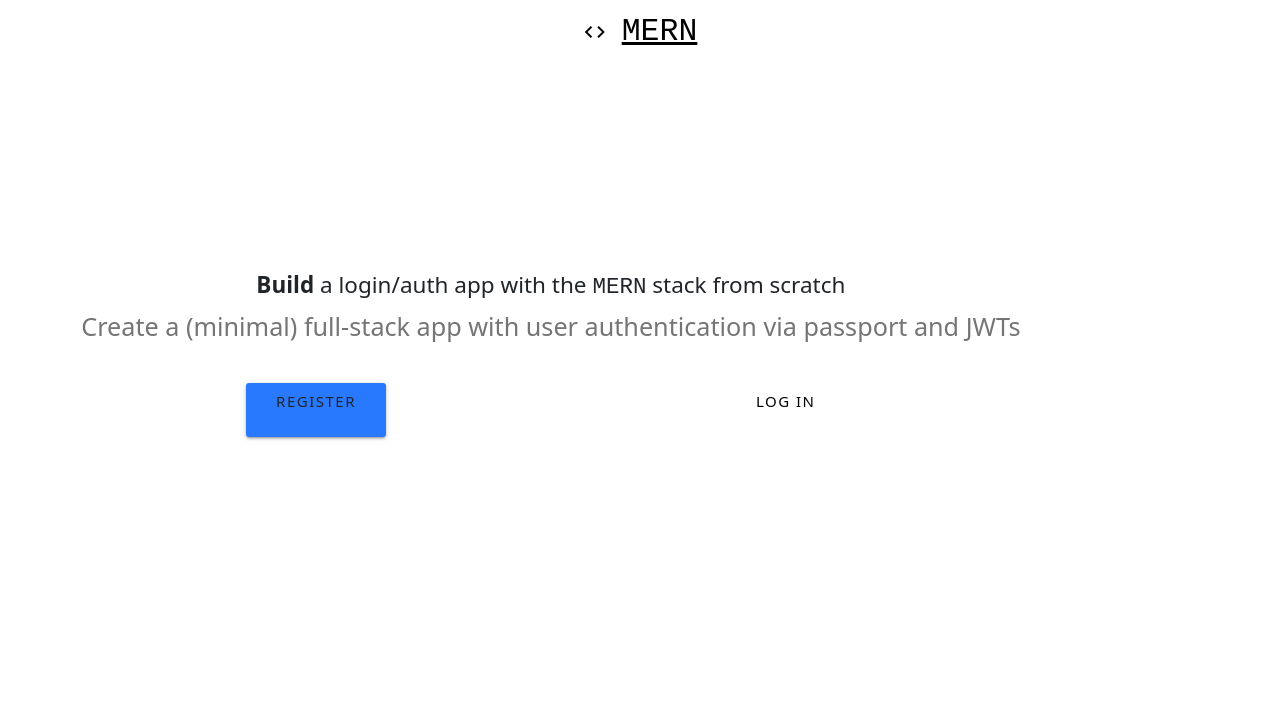
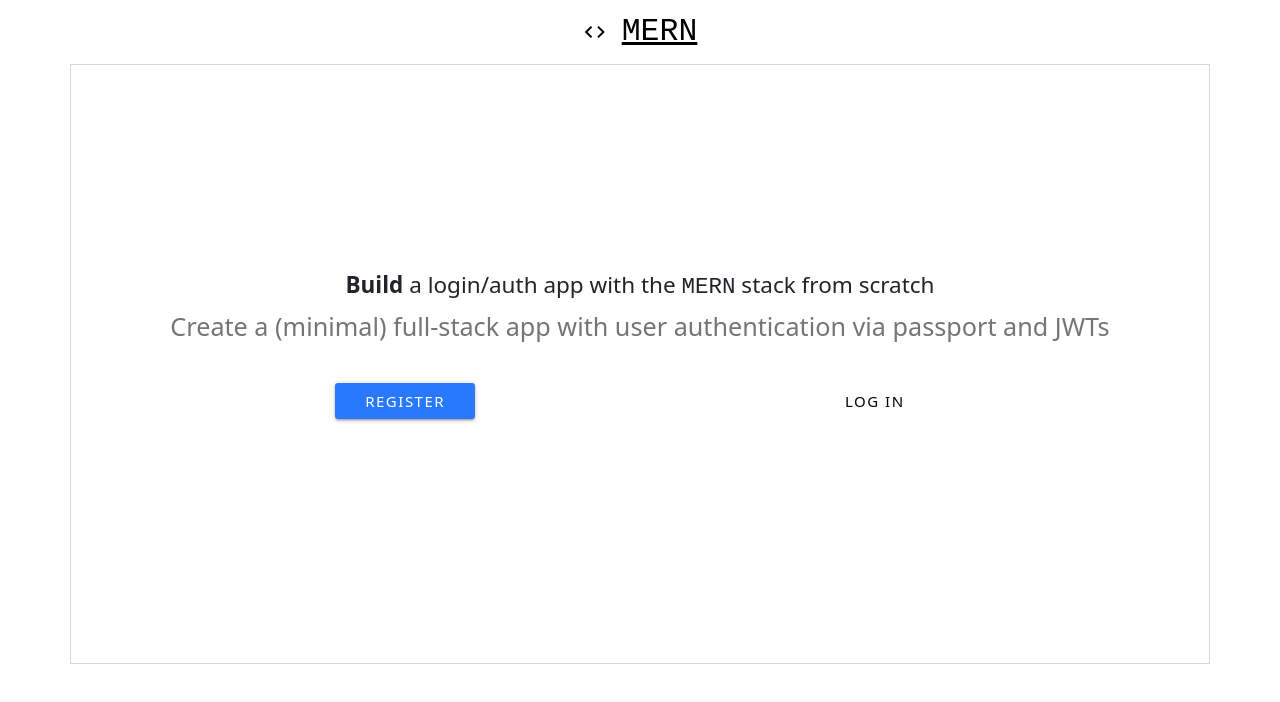
Before and after one commit to sandygrover/mern-auth-app, a React (Create React App) app in the folder client/: page / in a window 1280 px wide. Shown: the top 702 px of the page. Built offline with nearby package versions, Linux system fonts and the light colour scheme.

Commit message:
Add files via upload

```diff
--- a/client/src/components/layout/Landing.js
+++ b/client/src/components/layout/Landing.js
@@ -4,7 +4,7 @@ import { Link } from "react-router-dom";
 class Landing extends Component {
   render() {
     return (
-      <div style={{ height: "75vh" }} className="container valign-wrapper">
+      <div style={{ height: "75vh",justifyContent: 'center',border: '1px solid #d7d7d7'}} className="container valign-wrapper">
         <div className="row">
           <div className="col s12 center-align">
             <h4>
@@ -23,7 +23,9 @@ class Landing extends Component {
                 style={{
                   width: "140px",
                   borderRadius: "3px",
-                  letterSpacing: "1.5px"
+                  letterSpacing: "1.5px",
+                  height: "auto",
+                  color: "white"
                 }}
                 className="btn btn-large waves-effect waves-light hoverable blue accent-3"
               >
```
